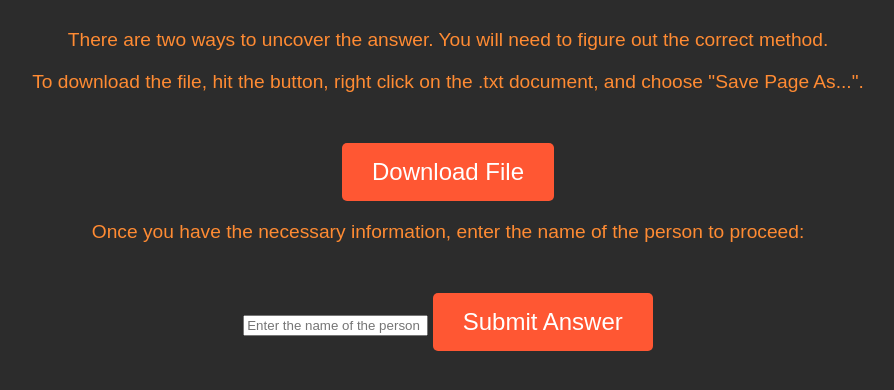
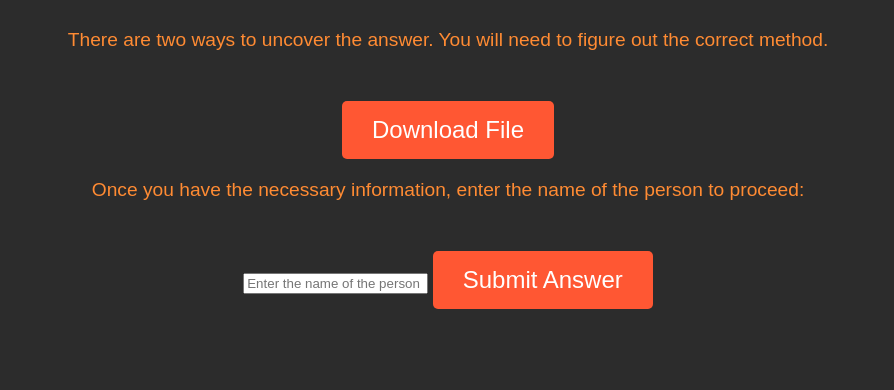
Before and after one commit to Theamazingman19/Puzzlegame, a plain HTML site: page limbo.html in a window 1280 px wide. Shown: the part 108-498 px from the top of the page, without its empty margins (192-1086 px from the left). Drawn offline with Linux system fonts and the light colour scheme.

Commit message:
Update limbo.html

```diff
--- a/limbo.html
+++ b/limbo.html
@@ -10,8 +10,6 @@
     <div class="container">
         <h1>Welcome to Limbo</h1>
         <p class="puzzle-question">There are two ways to uncover the answer. You will need to figure out the correct method.</p>
-
-        <p>To download the file, hit the button, right click on the .txt document, and choose "Save Page As...".</p>
 
         <a href="aHR0cHM6Ly93d3cueW91dHViZS5jb20vd2F0Y2g_dj1kM1VNWTBRY0hsUSZ0PTExM3M.txt" download="aHR0cHM6Ly93d3cueW91dHViZS5jb20vd2F0Y2g_dj1kM1VNWTBRY0hsUSZ0PTExM3M.txt">
             <button>Download File</button>
```
